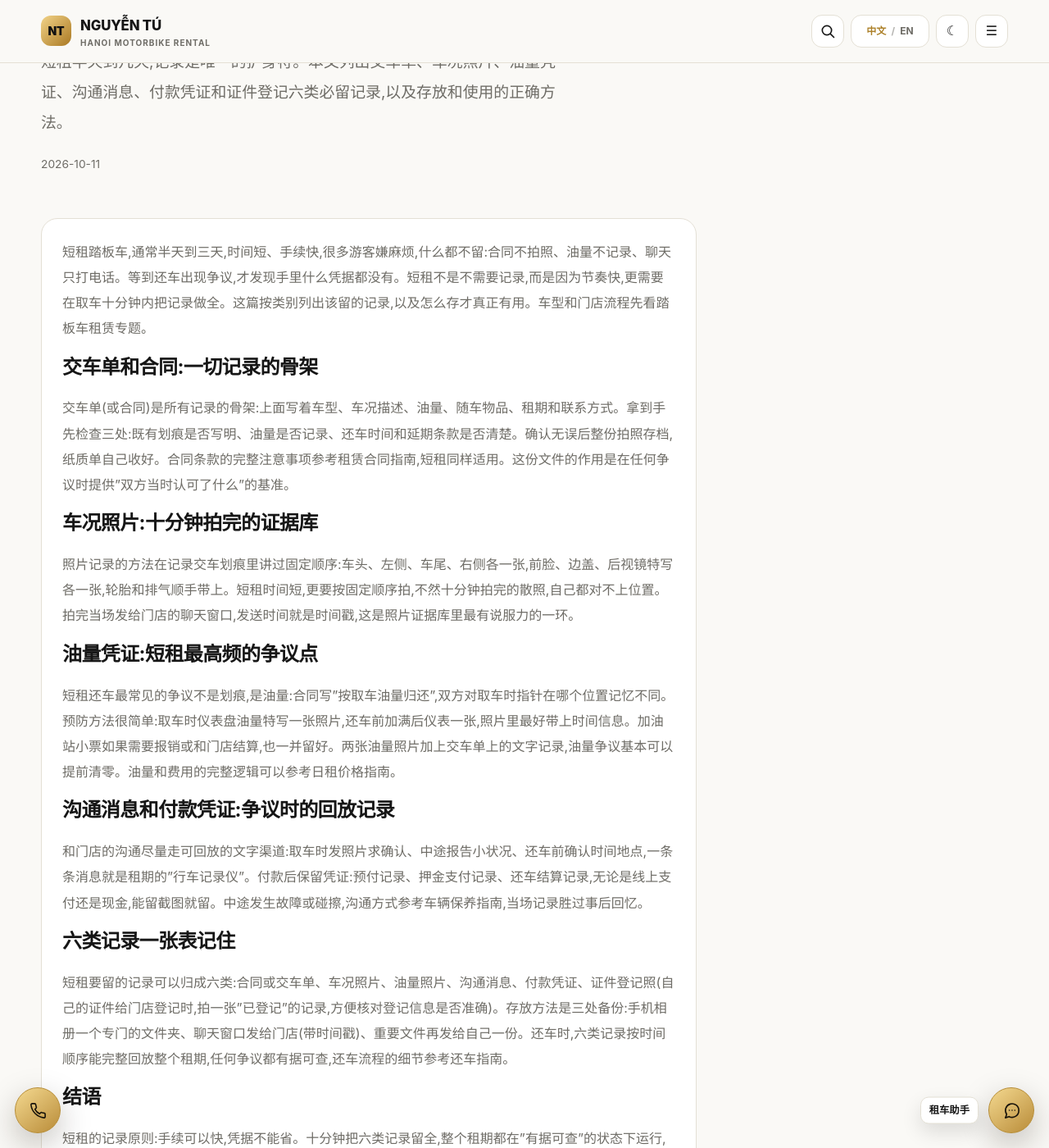
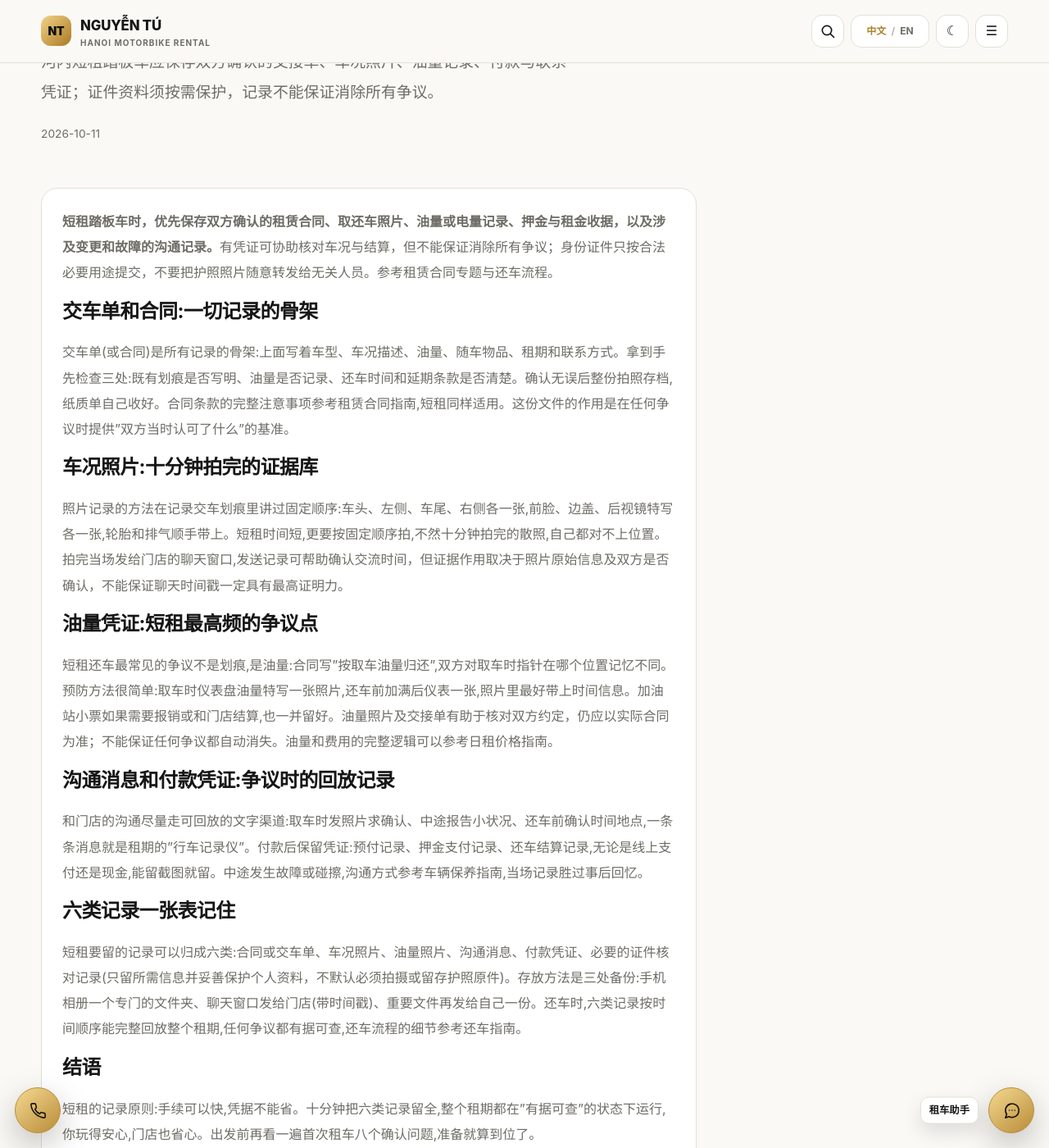
Before and after one commit to thuexemayhanoi/china, a Jekyll site: the page built from _posts/2026-10-11-hanoi-rental-scooters-24.md, in a window 1280 px wide and 1400 px high, scrolled down 221 px. Shown: the whole window at 82% size. Built offline with Jekyll 4.4.1, drawn with Linux system fonts in a browser that asks for light colours.

Commit message:
seo(china): direct answer and factual audit 2026-10-11-hanoi-rental-scooters-24.md

```diff
--- a/_posts/2026-10-11-hanoi-rental-scooters-24.md
+++ b/_posts/2026-10-11-hanoi-rental-scooters-24.md
@@ -5,14 +5,15 @@ topic: "rental"
 subtopic: "scooters"
 permalink: "/blog/hanoi-rental-scooters-24/"
 title: "河内短租踏板车需要留下哪些记录"
-description: "短租半天到几天,记录是唯一的护身符。本文列出交车单、车况照片、油量凭证、沟通消息、付款凭证和证件登记六类必留记录,以及存放和使用的正确方法。"
+description: "河内短租踏板车应保存双方确认的交接单、车况照片、油量记录、付款与联系凭证；证件资料须按需保护，记录不能保证消除所有争议。"
+last_modified_at: "2026-10-12"
 primary_keyword: "河内踏板车租赁"
 date: "2026-10-11 17:14:30 +0700"
 seo_silo: "rental/scooters"
 breadcrumbs: [{"label": "博客", "href": "/blog/"}, {"label": "专题", "href": "/topics/rental/scooters/"}, {"label": "河内短租踏板车需要留下哪些记录"}]
 publication_method: "automated_qa"
 ---
-短租踏板车,通常半天到三天,时间短、手续快,很多游客嫌麻烦,什么都不留:合同不拍照、油量不记录、聊天只打电话。等到还车出现争议,才发现手里什么凭据都没有。短租不是不需要记录,而是因为节奏快,更需要在取车十分钟内把记录做全。这篇按类别列出该留的记录,以及怎么存才真正有用。车型和门店流程先看[踏板车租赁专题](/topics/rental/scooters/)。
+**短租踏板车时，优先保存双方确认的租赁合同、取还车照片、油量或电量记录、押金与租金收据，以及涉及变更和故障的沟通记录。**有凭证可协助核对车况与结算，但不能保证消除所有争议；身份证件只按合法必要用途提交，不要把护照照片随意转发给无关人员。参考[租赁合同专题](/topics/guides/contracts/)与[还车流程](/topics/guides/returns/)。
 
 ## 交车单和合同:一切记录的骨架
 
@@ -20,11 +21,11 @@ publication_method: "automated_qa"
 
 ## 车况照片:十分钟拍完的证据库
 
-照片记录的方法在[记录交车划痕](/blog/hanoi-rental-scooters-18/)里讲过固定顺序:车头、左侧、车尾、右侧各一张,前脸、边盖、后视镜特写各一张,轮胎和排气顺手带上。短租时间短,更要按固定顺序拍,不然十分钟拍完的散照,自己都对不上位置。拍完当场发给门店的聊天窗口,发送时间就是时间戳,这是照片证据库里最有说服力的一环。
+照片记录的方法在[记录交车划痕](/blog/hanoi-rental-scooters-18/)里讲过固定顺序:车头、左侧、车尾、右侧各一张,前脸、边盖、后视镜特写各一张,轮胎和排气顺手带上。短租时间短,更要按固定顺序拍,不然十分钟拍完的散照,自己都对不上位置。拍完当场发给门店的聊天窗口,发送记录可帮助确认交流时间，但证据作用取决于照片原始信息及双方是否确认，不能保证聊天时间戳一定具有最高证明力。
 
 ## 油量凭证:短租最高频的争议点
 
-短租还车最常见的争议不是划痕,是油量:合同写"按取车油量归还",双方对取车时指针在哪个位置记忆不同。预防方法很简单:取车时仪表盘油量特写一张照片,还车前加满后仪表一张,照片里最好带上时间信息。加油站小票如果需要报销或和门店结算,也一并留好。两张油量照片加上交车单上的文字记录,油量争议基本可以提前清零。油量和费用的完整逻辑可以参考[日租价格指南](/topics/pricing/daily/)。
+短租还车最常见的争议不是划痕,是油量:合同写"按取车油量归还",双方对取车时指针在哪个位置记忆不同。预防方法很简单:取车时仪表盘油量特写一张照片,还车前加满后仪表一张,照片里最好带上时间信息。加油站小票如果需要报销或和门店结算,也一并留好。油量照片及交接单有助于核对双方约定，仍应以实际合同为准；不能保证任何争议都自动消失。油量和费用的完整逻辑可以参考[日租价格指南](/topics/pricing/daily/)。
 
 ## 沟通消息和付款凭证:争议时的回放记录
 
@@ -32,7 +33,7 @@ publication_method: "automated_qa"
 
 ## 六类记录一张表记住
 
-短租要留的记录可以归成六类:合同或交车单、车况照片、油量照片、沟通消息、付款凭证、证件登记照(自己的证件给门店登记时,拍一张"已登记"的记录,方便核对登记信息是否准确)。存放方法是三处备份:手机相册一个专门的文件夹、聊天窗口发给门店(带时间戳)、重要文件再发给自己一份。还车时,六类记录按时间顺序能完整回放整个租期,任何争议都有据可查,还车流程的细节参考[还车指南](/topics/guides/returns/)。
+短租要留的记录可以归成六类:合同或交车单、车况照片、油量照片、沟通消息、付款凭证、必要的证件核对记录(只留所需信息并妥善保护个人资料，不默认必须拍摄或留存护照原件)。存放方法是三处备份:手机相册一个专门的文件夹、聊天窗口发给门店(带时间戳)、重要文件再发给自己一份。还车时,六类记录按时间顺序能完整回放整个租期,任何争议都有据可查,还车流程的细节参考[还车指南](/topics/guides/returns/)。
 
 ## 结语
 
```
